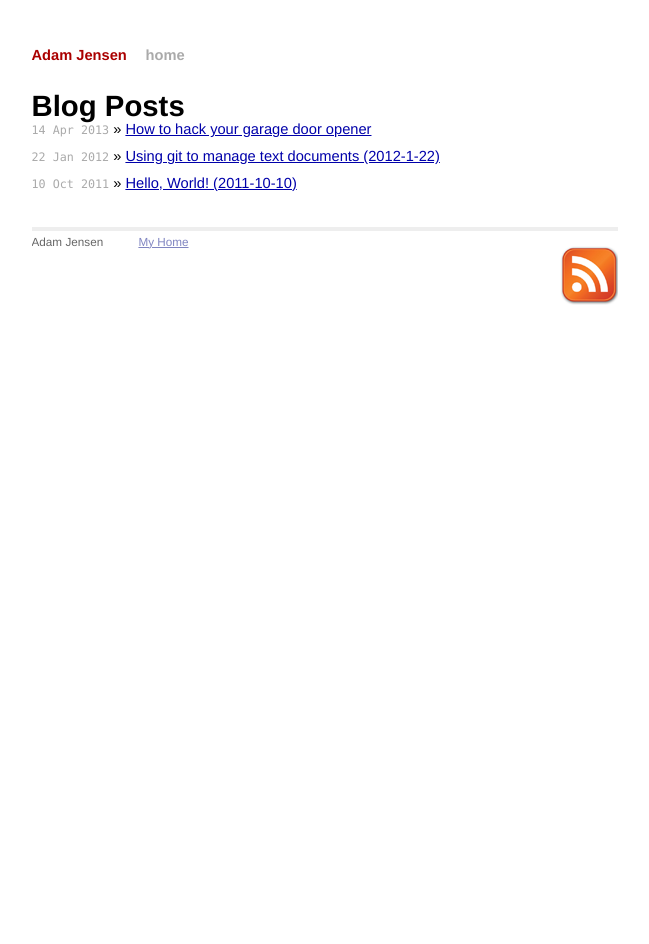
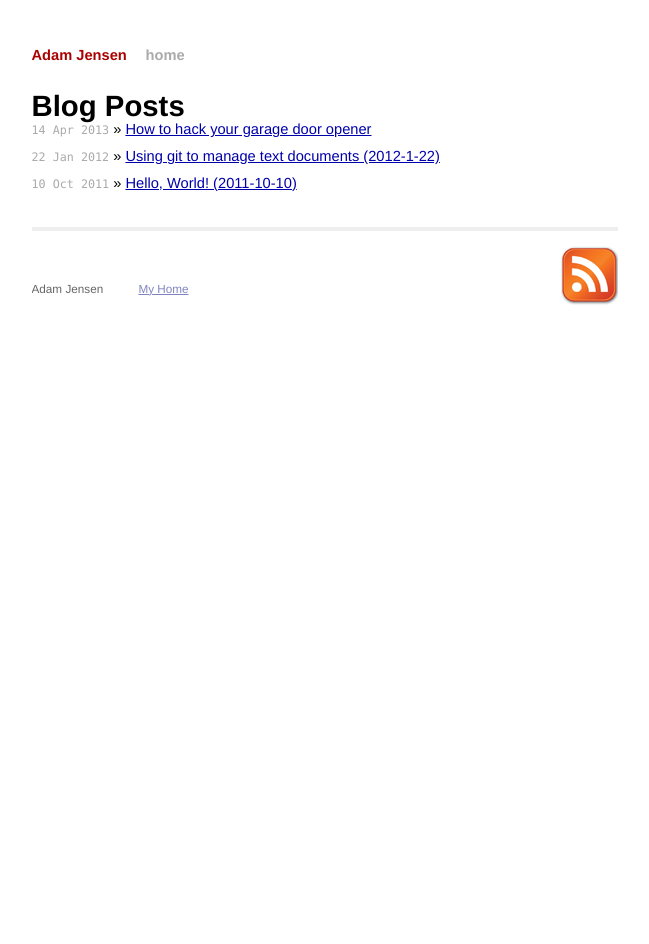
Before and after one commit to acj/acj.github.com, a Jekyll site: the page built from index.html, in a window 1280 px wide. Shown: the whole page, without its empty margins (315-964 px from the left). Built offline with Jekyll 4.4.1, drawn with Linux system fonts in a browser that asks for light colours; Markdown is read by kramdown in place of the engine named in the settings.

Commit message:
Tweak paragraph spacing

```diff
--- a/css/screen.css
+++ b/css/screen.css
@@ -47,11 +47,9 @@
   margin-bottom: 1em;
 }
 
-/*
 p {
-  margin: 1em 0;
+  margin: 4em 0;
 }
-*/
 
 a {
   color: #00a;
```
